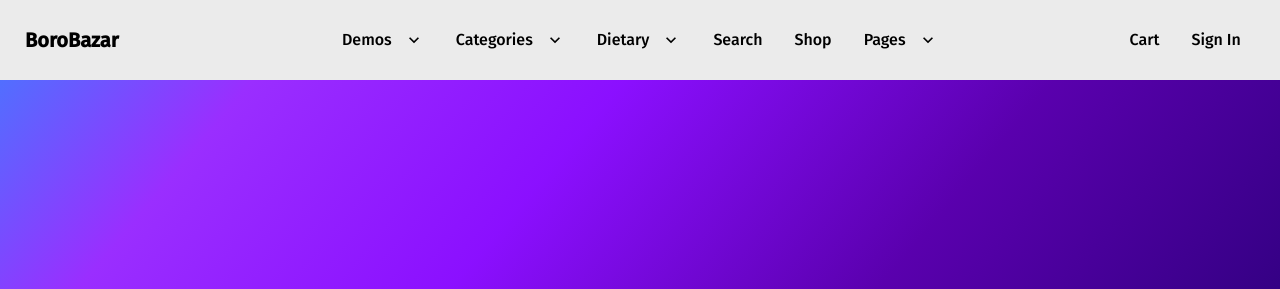
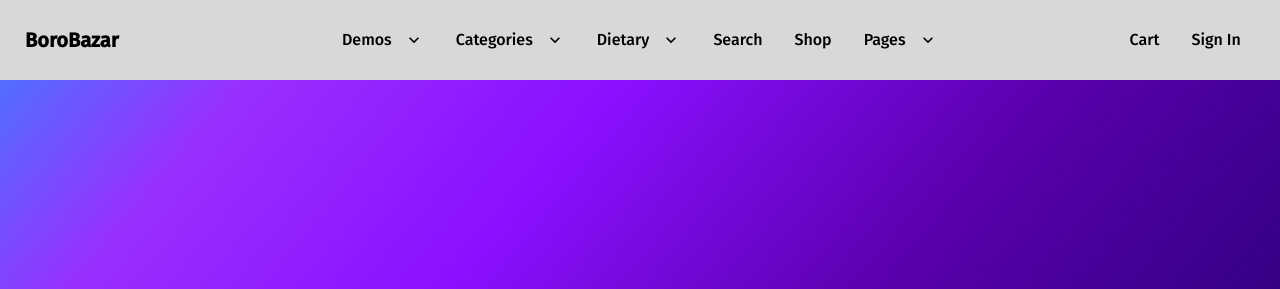
Before and after one commit to chengivan2/tailreactfbt, a React app: page / in a window 1280 px wide. Shown: the top 289 px of the page. Built offline with nearby package versions, Linux system fonts and the light colour scheme.

```diff
--- a/public/index.html
+++ b/public/index.html
@@ -24,7 +24,7 @@
     <title>IVBOOKS</title>
   </head>
 
-  <body class="bg-white">
+  <body class="bg-[#d8d8d8]">
     <noscript>You need to enable JavaScript to run this app.</noscript>
     <div id="root"></div>
     <!--
--- a/src/index.js
+++ b/src/index.js
@@ -8,7 +8,7 @@
 
 function Car() {
   return <React.Fragment>
-    <div className="navbar sticky top-0 z-50 justify-start py-4 pr-0 flex-nowrap text-black text-bold bg-[#EBEBEB]">
+    <div className="navbar sticky top-0 z-50 justify-start py-4 pr-0 flex-nowrap text-black text-bold  bg-[#d8d8d8]">
       <div className="navbar-start w-1/4">
         <div className="dropdown">
           <label tabindex="0" className="btn btn-ghost lg:hidden">
```
Also changed, not shown: src/Modal.js (+4 -5 lines).
